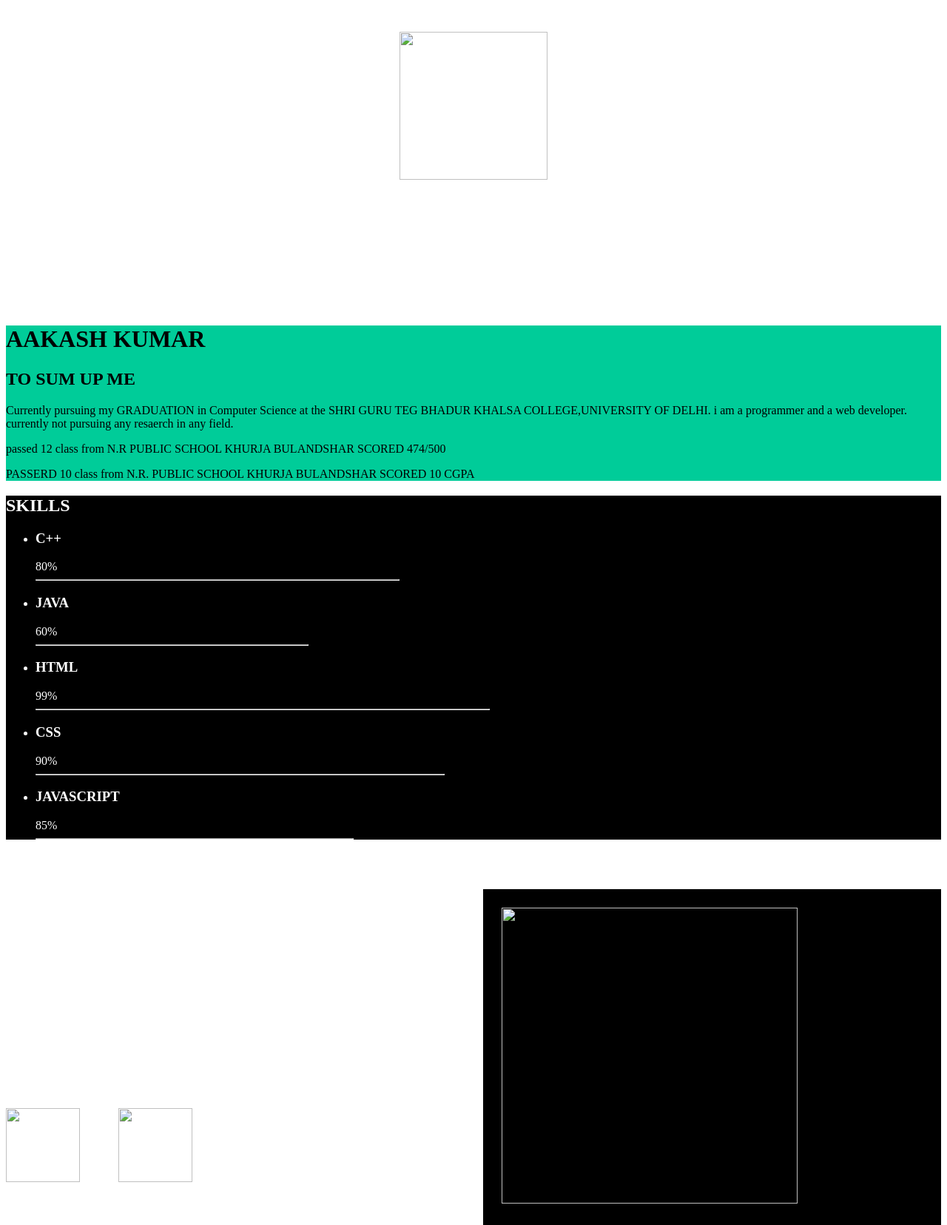
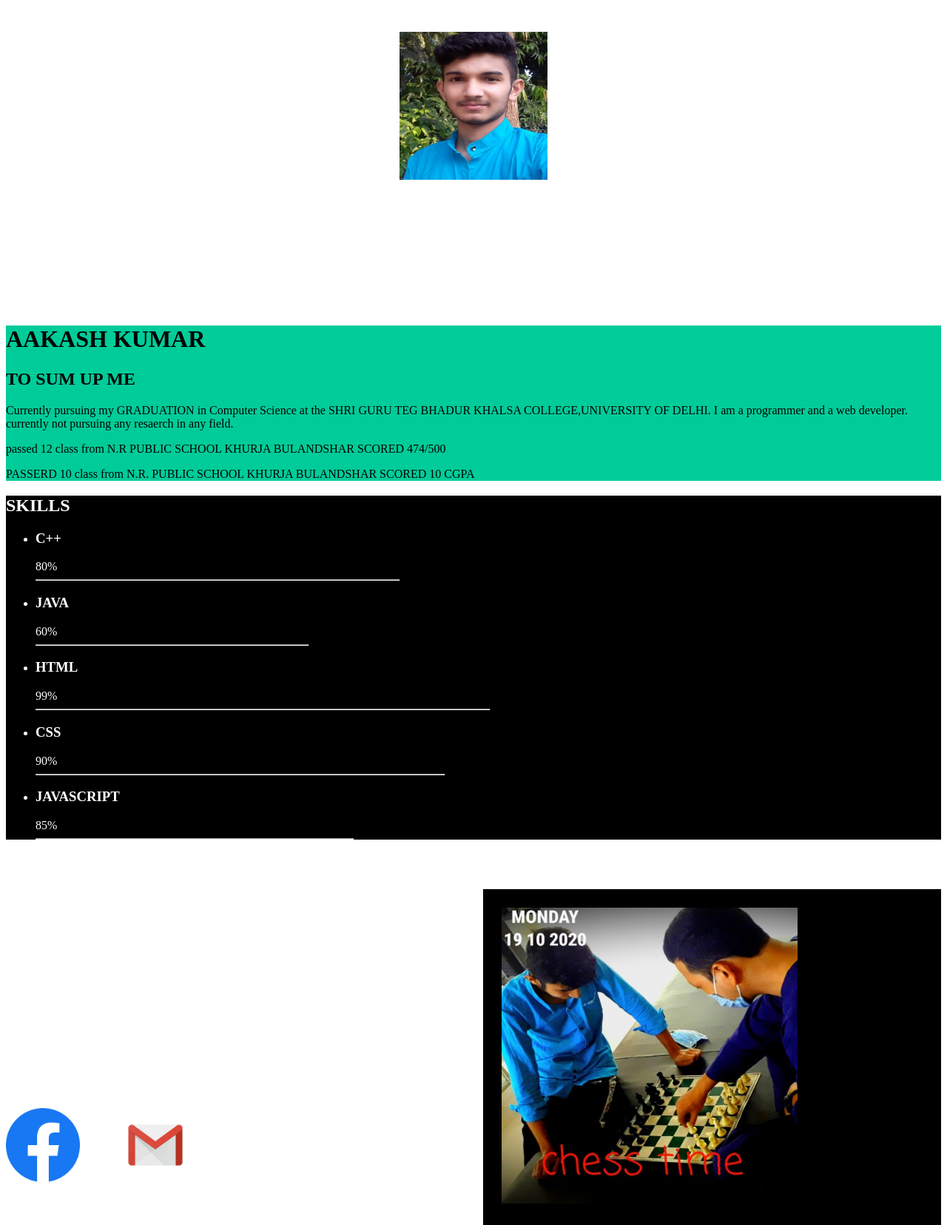
Before and after one commit to aakashkumar2K/portfolio, a plain HTML site: page index.html in a window 1280 px wide. Shown: the whole page at 74% size. Drawn offline with Linux system fonts and the light colour scheme.

Commit message:
Update index.html

```diff
--- a/index.html
+++ b/index.html
@@ -5,7 +5,7 @@
 </title>
 <style>
 body{
-background-image: url('images.jpg');
+background-image: url('img\images.jpg');
   background-repeat: no-repeat;
   background-attachment: fixed;
   background-size: 100% 100%;
@@ -103,13 +103,13 @@ opacity:.5;}
 
 <div id="mySidenav" class="sidenav">
   <a href="javascript:void(0)" class="closebtn" onclick="closeNav()">&times;</a>
-  <a href="portfolio1.html#aboutme">About</a>
-  <a href="portfolio1.html#hobbies">HOBBIES</a>
-  <a href="portfolio1.html#contact">Contact</a>
+  <a href="#aboutme">About</a>
+  <a href="#hobbies">HOBBIES</a>
+  <a href="#contact">Contact</a>
 </div>
 <span style="font-size:30px;cursor:pointer" onclick="openNav()">&#9776; open</span>
 <div id="passport">
-<img src="background.jpg" style="width:200px;height:200px;" >
+<img src="img\background.jpg" style="width:200px;height:200px;" >
 </div>
 <div  class="first" id="line">
 <b>___________________</b>
@@ -128,7 +128,7 @@ opacity:.5;}
 <h1>AAKASH KUMAR</h1>
 
 <h2>TO SUM UP ME</h2>
-<p>Currently pursuing my GRADUATION in Computer Science at the SHRI GURU TEG BHADUR KHALSA COLLEGE,UNIVERSITY OF DELHI.  i am a programmer and a web developer.
+<p>Currently pursuing my GRADUATION in Computer Science at the SHRI GURU TEG BHADUR KHALSA COLLEGE,UNIVERSITY OF DELHI.  I am a programmer and a web developer.
  currently not pursuing any resaerch in any field. </p>
 <p> passed 12 class from N.R  PUBLIC SCHOOL KHURJA  BULANDSHAR SCORED 474/500</p>
 <P>PASSERD 10 class from N.R. PUBLIC SCHOOL KHURJA BULANDSHAR SCORED   10 CGPA</P>
@@ -150,7 +150,7 @@ opacity:.5;}
 </div>
 <p><h2 style="text-align:center";>HOBBIES</h2><p>
 <div id="hobbies">
-<img src="chesses.jpg" height="400" width="400">
+<img src="img\chesses.jpg" height="400" width="400">
 </div>
 
 <div class="hobbies">
@@ -160,8 +160,8 @@ I would like to respond to various claims about what chess supposedly improves.
 
 <footer id="contact"><p>
 <h1> CONTACT/HIRE</h1>
-<a href="https://www.facebook.com/profile.php?id=100004722046463"><img src="facebook_logo.webp" height="100" width="100"></a>&nbsp&nbsp&nbsp&nbsp&nbsp&nbsp&nbsp&nbsp&nbsp&nbsp&nbsp&nbsp
-<a href="mailto:aakashkumarmeerut1857@gmail.com"><img src="gmail.png" height ="100" width="100"></a>
+<a href="https://www.facebook.com/profile.php?id=100004722046463"><img src="img\facebook_logo.webp" height="100" width="100"></a>&nbsp&nbsp&nbsp&nbsp&nbsp&nbsp&nbsp&nbsp&nbsp&nbsp&nbsp&nbsp
+<a href="mailto:aakashkumarmeerut1857@gmail.com"><img src="img\gmail.png" height ="100" width="100"></a>
 </p>
 </footer>
 <script>
```
